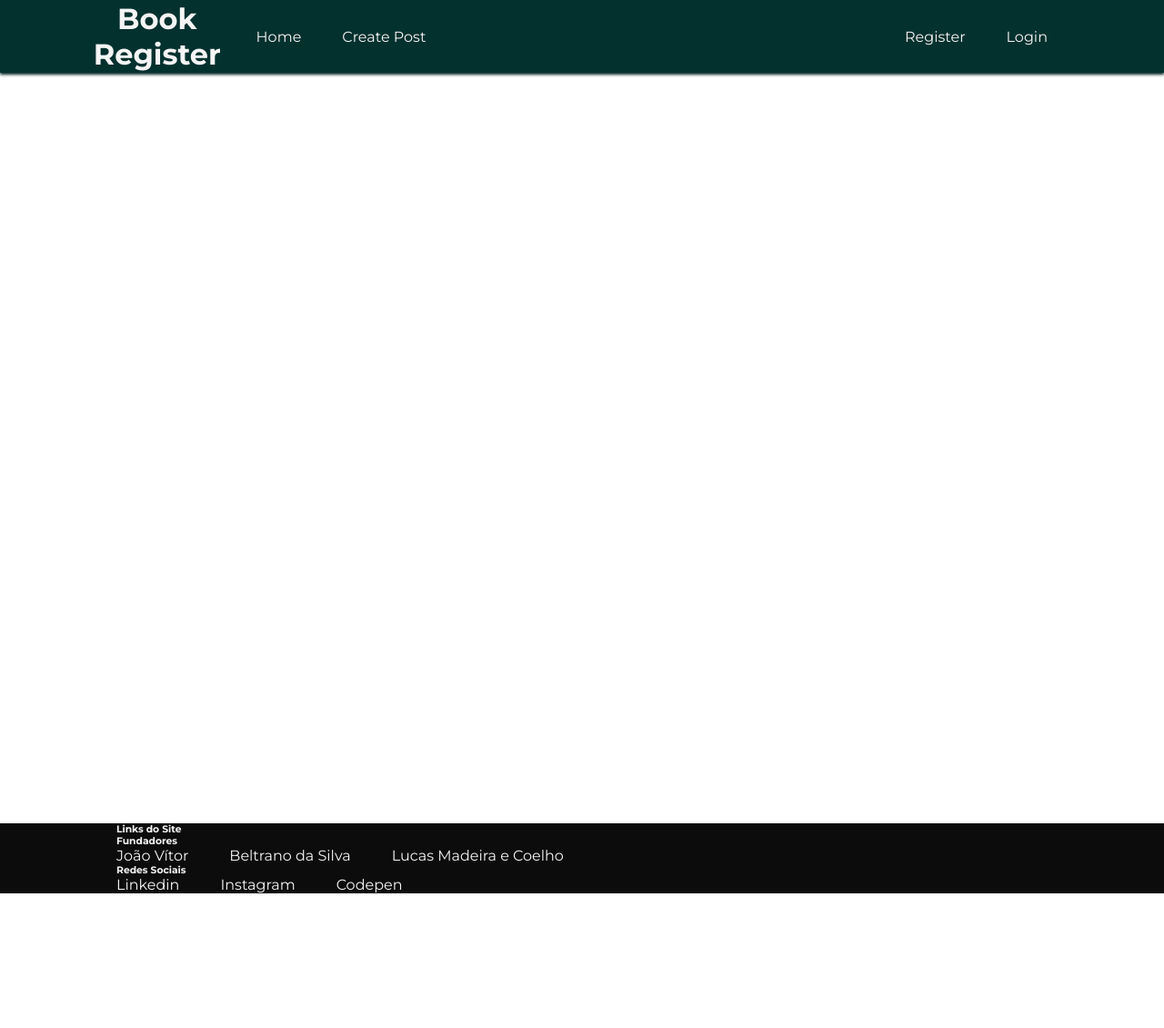
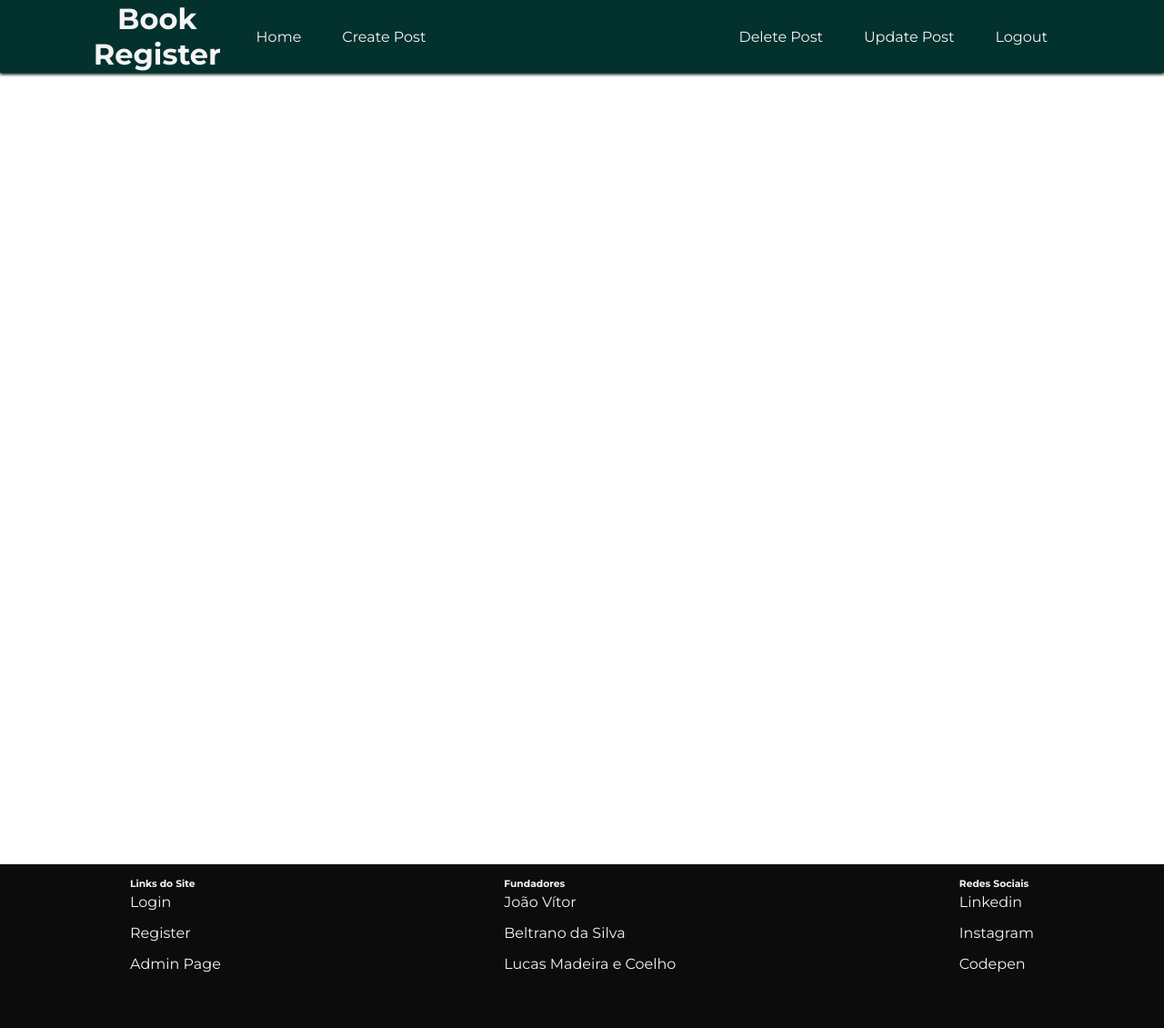
Before and after one commit to VitorMours/Vorum, a Flask app: page / in a window 1280 px wide. Shown: the whole page at 91% size. Before the commit the page ends 982 px from the top, so only its background shows below. Run offline with Flask 3, Linux system fonts and the light colour scheme; the visitor is signed in with stand-in values (Sample User, id 1); data that the repository does not hold is empty; some libraries are stand-ins or nearby versions.

Commit message:
Criando um novo header, par aque usuários logados posteriormente possam modificar seus posts

```diff
--- a/requirements.txt
+++ b/requirements.txt
@@ -1,5 +1,6 @@
 alembic==1.13.2
 bcrypt==4.2.0
+bleach==6.1.0
 blinker==1.8.2
 certifi==2024.7.4
 charset-normalizer==3.3.2
@@ -7,6 +8,7 @@ click==8.1.7
 exceptiongroup==1.2.2
 Faker==27.0.0
 Flask==3.0.3
+Flask-CKEditor==1.0.0
 Flask-Migrate==4.0.7
 Flask-SQLAlchemy==3.1.1
 Flask-WTF==1.2.1
@@ -30,6 +32,7 @@ SQLAlchemy-Utils==0.41.2
 tomli==2.0.1
 typing_extensions==4.12.2
 urllib3==2.2.2
+webencodings==0.5.1
 Werkzeug==3.0.3
 wtf==0.1
 WTForms==3.1.2
--- a/src/__init__.py
+++ b/src/__init__.py
@@ -1,8 +1,9 @@
 from flask import Flask
 from .views import views
-from .models import db
+from .models import User, db
 from flask_migrate import Migrate
 from flask_ckeditor import CKEditor
+
 
 ckeditor = CKEditor()
 
@@ -11,12 +12,11 @@ def create_app():
 
     app.config.from_mapping(
         SECRET_KEY="dev",
-
+        TEMPLATE_AUTO_RELOAD=True,
         SQLALCHEMY_DATABASE_URI="sqlite:///database.sqlite3"
     )
 
     db.init_app(app)
-
     ckeditor.init_app(app)
     migrate = Migrate(app, db)
 
@@ -25,6 +25,7 @@ def create_app():
 
     app.register_blueprint(views)
 
+
     return app
 
 if __name__ == "__main__":
--- a/src/static/css/styles.css
+++ b/src/static/css/styles.css
@@ -34,7 +34,7 @@ main{
 }
 
 section {
-  height:100vh;
+  min-height:100vh;
 }
 
 nav {
@@ -63,9 +63,27 @@ a:hover {
 }
 
 footer {
+  height:150px;
   color:whitesmoke;
   background-color:rgb(12, 12, 12);
+  margin-top:45px;
+  padding:15px;
 }
+footer > .content-container{
+  display:flex;
+  justify-content: space-between;
+}
+.footer-list > h6{margin-bottom:4px;}
+
+.footer-list > ul{
+  display:flex;
+  gap:15px;
+  flex-direction: column;
+  justify-content: space-around;
+}
+
+
+/* Classes */
 .header-content-container{
   display:flex;
   width: 85vw;
@@ -145,7 +163,7 @@ footer {
   align-content: flex-start;
   background-color:var(--background);
   color:whitesmoke;
-  padding:5px;
+  padding:15px;
   border-radius: 12px 12px 0px 0px;
 }
 .post-header {
--- a/src/templates/includes/footer.jinja
+++ b/src/templates/includes/footer.jinja
@@ -4,9 +4,9 @@
         <div class="footer-list">
             <h6>Links do Site</h6>
             <ul>
-                <li><a></a></li>
-                <li><a></a></li>
-                <li><a></a></li>
+                <li><a>Login</a></li>
+                <li><a>Register</a></li>
+                <li><a>Admin Page</a></li>
             </ul>
         </div>
 
--- a/src/templates/includes/header.jinja
+++ b/src/templates/includes/header.jinja
@@ -6,7 +6,6 @@
     <nav>
       <ul>
         <li><a href="{{ url_for('views.index')}}" target="_self">Home</a></li>
-        <li><a href="{{ url_for('views.create_post') }}" target="_self">Create Post</a></li>
       </ul>
 
       <ul>
--- /dev/null
+++ b/src/templates/includes/logged-header.jinja
@@ -0,0 +1,20 @@
+<header>
+  <div class="header-content-container">
+    <h1>Book Register</h1>
+
+
+    <nav>
+      <ul>
+        <li><a href="{{ url_for('views.index')}}" target="_self">Home</a></li>
+        <li><a href="{{ url_for('views.create_post') }}" target="_self">Create Post</a></li>
+      </ul>
+
+      <ul>
+        <li><a href="{{ url_for('views.delete_post') }}" target="_self">Delete Post</a></li>
+        <li><a href="{{ url_for('views.update_post') }}" target="_self">Update Post</a></li>
+        <li><a href="{{ url_for('views.logout') }}" target="_self">Logout</a></li>
+
+      </ul>
+    </nav>
+  </div>
+</header>
--- a/src/templates/index.jinja
+++ b/src/templates/index.jinja
@@ -4,8 +4,13 @@
 
 
 {% block header %}
-  {% include 'includes/header.jinja' %}
 
+  {% if session_logged %}
+    {% include 'includes/logged-header.jinja' %}
+  {% else %}
+    {% include 'includes/header.jinja' %}
+
+  {% endif %}
 {% endblock %}
 
 
--- a/src/utils/auth.py
+++ b/src/utils/auth.py
@@ -4,7 +4,9 @@ from flask import flash, redirect, session, url_for
 def login_required(f) -> bool:
     @wraps(f)
     def decorator(*args, **kwargs):
-        if "logged_in" in session:
+        print("Entrando dentro do decorador")
+        if "logged_in" in session and session['logged_in'] == True:
+            print(f"Se a sessão está logada: {session['logged_in']}")
             return f(*args, **kwargs)
 
         else:
--- a/src/views.py
+++ b/src/views.py
@@ -6,15 +6,13 @@ from .utils.auth import login_required
 views = Blueprint("views", __name__, template_folder="templates", static_folder="static")
 
 
-
-
-
 @views.route('/')
 def index():
     posts = Post.query.all()
-    for post in posts:
-        print(post)
-
+    try:
+        return render_template("index.jinja", posts=posts, session_logged=session['logged_in'])
+    except Exception as e :
+        print(f"Você tentou deslogar de uma sessão, mas já estamos tentando resolver esse problema: {e}")
     return render_template("index.jinja", posts=posts)
 
 
@@ -147,6 +145,19 @@ def create_post():
 
 
 
+
+@views.route('/delete_post', methods=["GET","POST"])
+@login_required
+def delete_post():
+    return "Deleting post"
+
+
+
+@views.route('/update_post', methods=["GET","POST"])
+@login_required
+def update_post():
+    return "update post"
+
 @views.app_errorhandler(404)
 def page_not_found(error):
     return render_template("error/404.jinja"), 404
```
Also changed, not shown: 3 other files.
